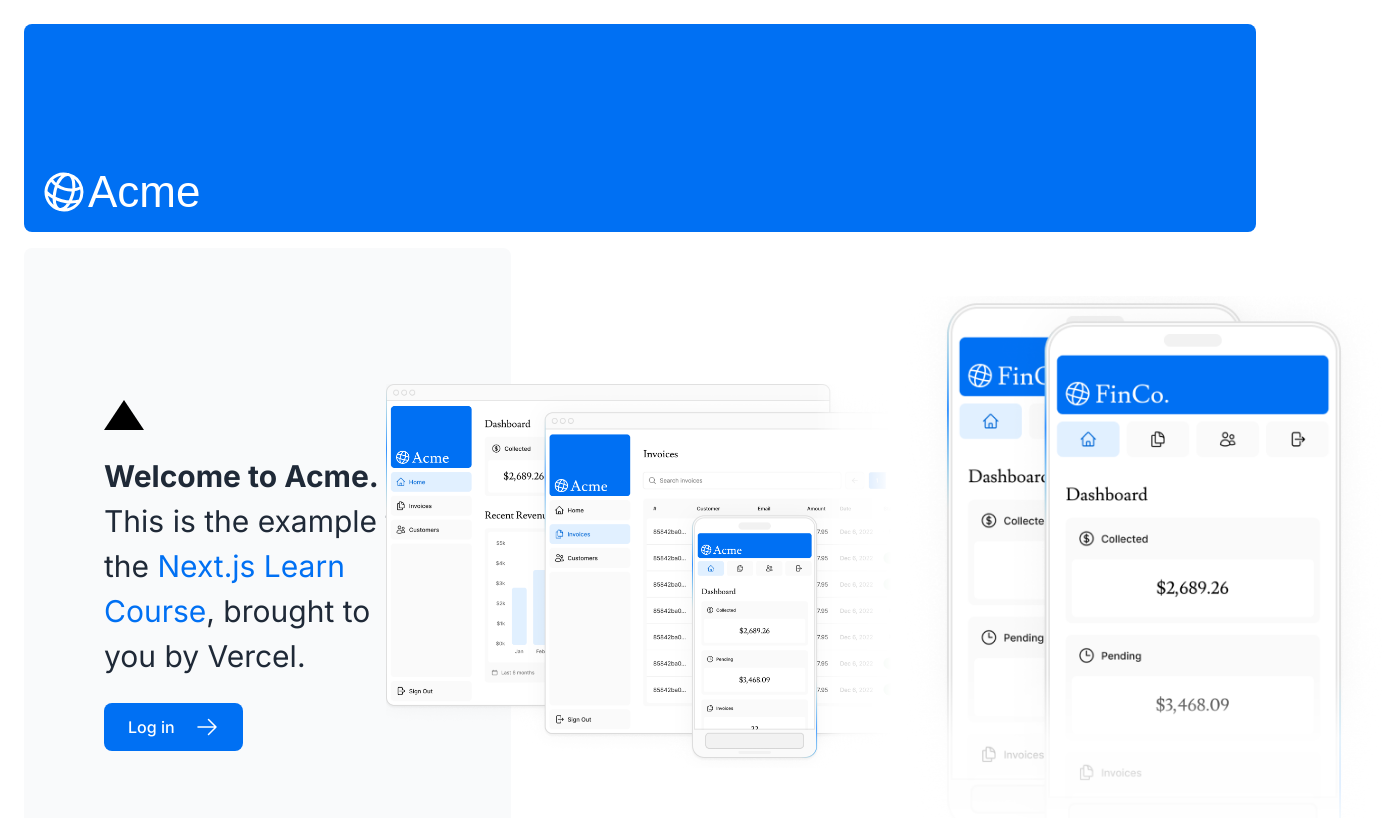
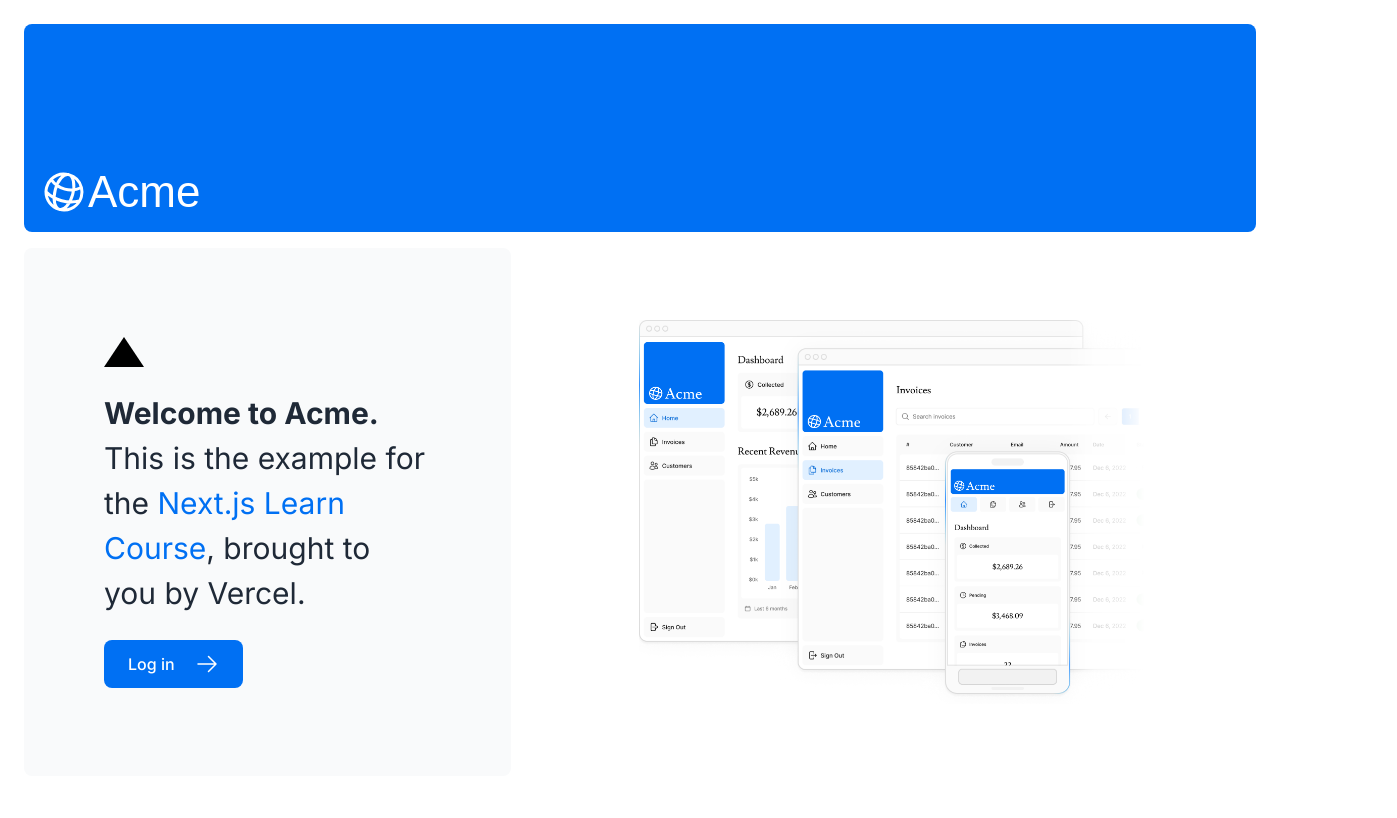
Before and after one commit to Akalexsis/NEXT-foundations, a Next.js app: page / in a window 1280 px wide. Shown: the top 818 px of the page, 1397 px wide, since content can reach past the window. Built offline with nearby package versions, Linux system fonts and the light colour scheme; a web font is replaced by a local one.

Commit message:
created dashboard, customers, and invoices pages

```diff
--- /dev/null
+++ b/app/dashboard/customers/page.tsx
@@ -0,0 +1,3 @@
+export default function Page() {
+  return <p>Customers Page</p>;
+}
--- /dev/null
+++ b/app/dashboard/invoices/page.tsx
@@ -0,0 +1,3 @@
+export default function Page() {
+  return <p>Invoice Page</p>;
+}
--- /dev/null
+++ b/app/dashboard/layout.tsx
@@ -0,0 +1,12 @@
+import SideNav from '@/app/ui/dashboard/sidenav';
+
+export default function Layout({ children }: { children: React.ReactNode }) {
+  return (
+    <div className="flex h-screen flex-col md:flex-row md:overflow-hidden">
+      <div className="w-full flex-none md:w-64">
+        <SideNav />
+      </div>
+      <div className="flex-grow p-6 md:overflow-y-auto md:p-12">{children}</div>
+    </div>
+  );
+}
--- /dev/null
+++ b/app/dashboard/page.tsx
@@ -0,0 +1,3 @@
+export default function Page() {
+  return <p>Dashboard Page</p>;
+}
--- a/app/page.tsx
+++ b/app/page.tsx
@@ -38,13 +38,6 @@
             className="hidden md:block"
             alt="Screenshots of the dashboard project showing desktop version"
           />
-          <Image
-            src="/hero-mobile.png"
-            width={560}
-            height={620}
-            className="hidden md:block"
-            alt="Screenshots of the dashboard project showing desktop version"
-          />
         </div>
       </div>
     </main>
```
